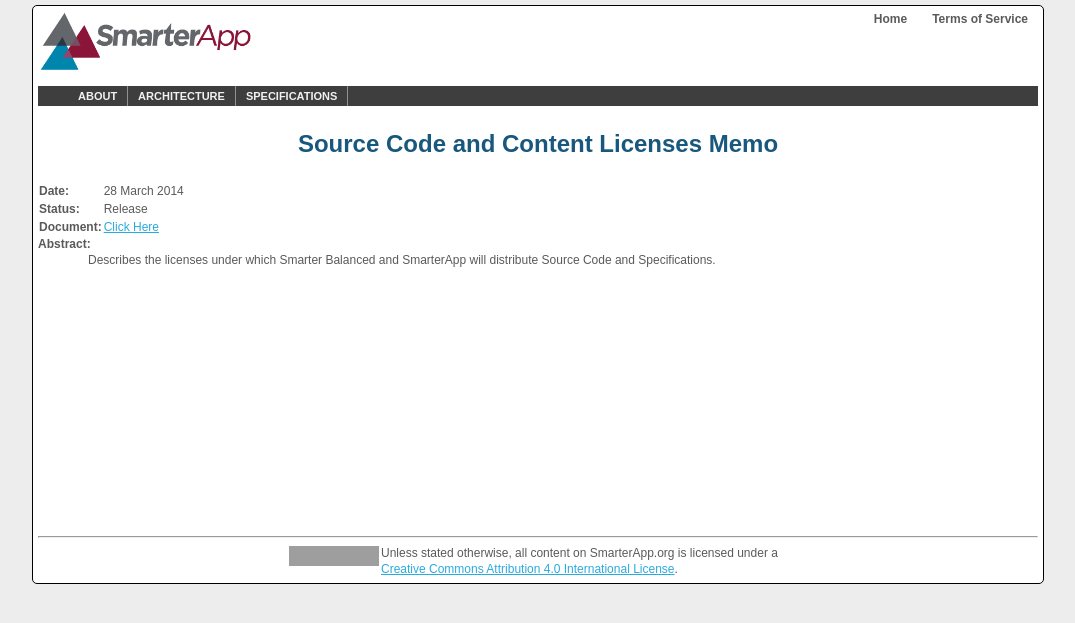
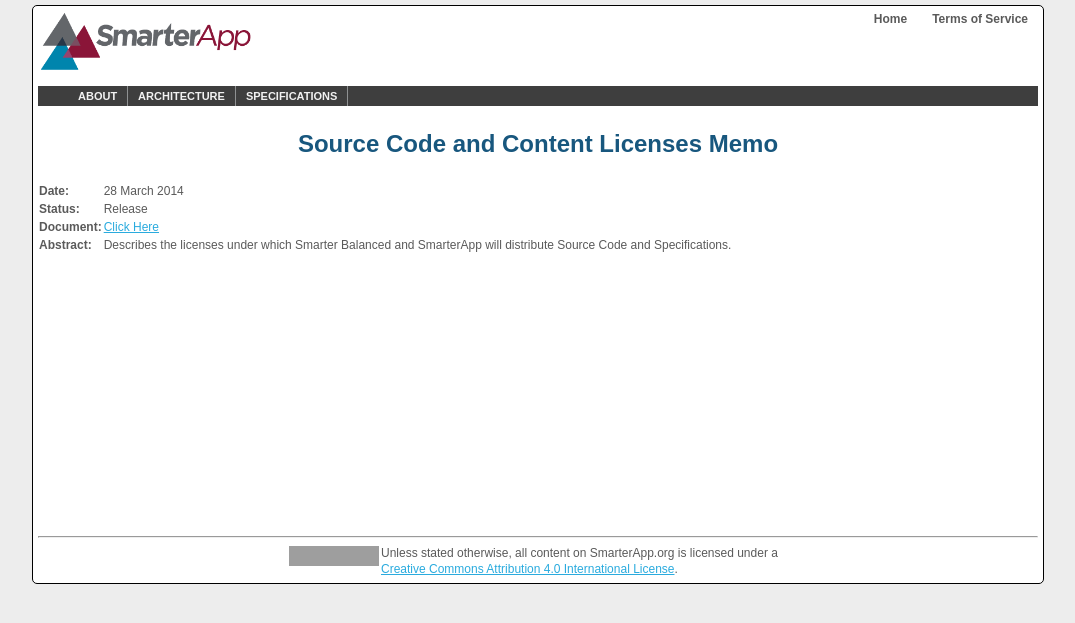
Before and after one commit to SmarterApp/smarterapp.github.io, a Jekyll site: the page built from _posts/2014-03-28-specs-SourceCodeAndContentLicenses.md, in a window 1280 px wide. Shown: the top 623 px of the page, without its empty margins (102-1177 px from the left). Built offline with Jekyll 4.4.1, drawn with Linux system fonts in a browser that asks for light colours; grey boxes are pictures that could not be loaded.

Commit message:
Updated spec page layout.

```diff
--- a/_layouts/spec.html
+++ b/_layouts/spec.html
@@ -25,11 +25,11 @@
 				<td style="font-weight:bold;">Document:</td>
 				<td><a href="{{ page.docurl }}">Click Here</a></td>
 			</tr>
+			<tr>
+				<td style="font-weight:bold;">Abstract:</td>
+				<td>{{ content }}</td>
+			</tr>
 		</table>
-		<div style="font-weight:bold;">Abstract:</div>
-		<blockquote>
-			{{ content }}
-		</blockquote>
 	</div>
 	{% include footer.html %}
 </div>
```
